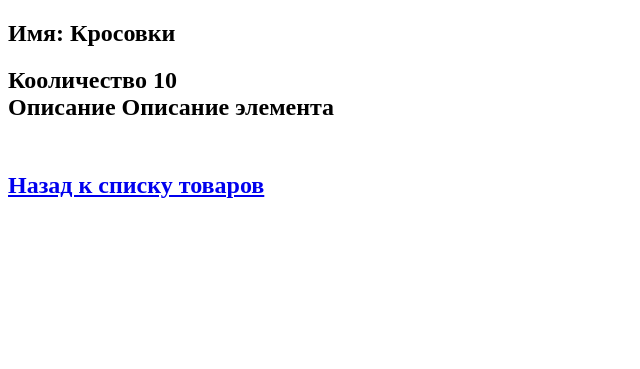
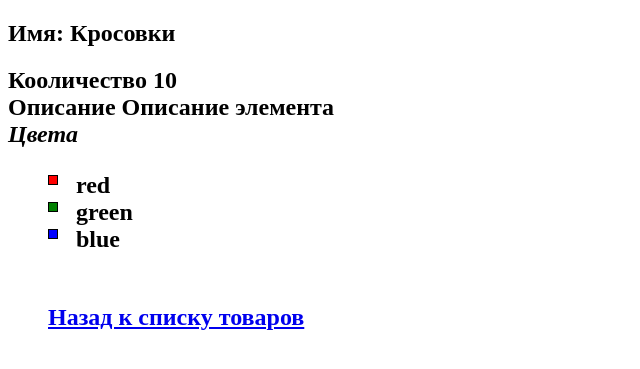
Before and after one commit to WAR-Tolsty/FirstDjango_work, a Django app: page /item/1 in a window 1280 px wide. Shown: the part 26-395 px from the top of the page, without its empty margins (0-640 px from the left). Run offline with Django 5.2, Linux system fonts and the light colour scheme; data comes from the database, SQL or seed files in the repository; both versions use the stored data as it was after the commit.

Commit message:
Done M4.2

```diff
--- a/MainApp/views.py
+++ b/MainApp/views.py
@@ -34,11 +34,14 @@ def getitem(request, item_id):
     try:
 
         item = Item.objects.get(id=item_id)
+        colors = []
+        colors = item.colors.all()
     except ObjectDoesNotExist:
         return HttpResponseNotFound(f"Item with id={item_id} not found")
     else:
         context = {
-            "item": item
+            "item": item,
+            "colors": colors,
         }
         return render(request, "item_page.html", context)
 
--- a/static/css/style.css
+++ b/static/css/style.css
@@ -43,3 +43,19 @@
     row-gap: 40px;
     margin: 0 auto;
 }
+
+.container {
+    display: flex;
+}
+
+.ul_no_mark {
+    list-style-type: none;
+}
+
+.div_color {
+    border: 1px solid #000;
+    width: 10px;
+    height: 10px;
+    margin-top: 3px;
+    float: left;
+}
--- a/templates/item_page.html
+++ b/templates/item_page.html
@@ -3,6 +3,12 @@
 {% block title %}
     Item page
 {% endblock  %}
+
+{% block style %}
+    {{ block.super }}
+    <link rel='stylesheet' href='{% static "css/style.css" %}'>
+{% endblock  %}
+
 {% block content %}
     {{ block.super }}
     <h2> Имя: {{ item.name }}<h2>
@@ -14,6 +20,15 @@
         <div>
             Описание {{item.description }}
         </div>
+        <i> Цвета </i>
+        {% if colors %}
+        <ul class='ul_no_mark'>
+            {% for color in colors %}
+            <li><div class='div_color' style='background-color: {{ color.name }};'></div>&nbsp;&nbsp; {{ color.name}} </li>
+            {% endfor %}
+        {% else %}
+            Данных по цветам нет
+        {% endif %}
         <br>
 
     <p> <a href="{% url "item-list" %}"> Назад к списку товаров </a>
```
Also changed, not shown: templates/about.html (+8 -13 lines), db.sqlite3.
